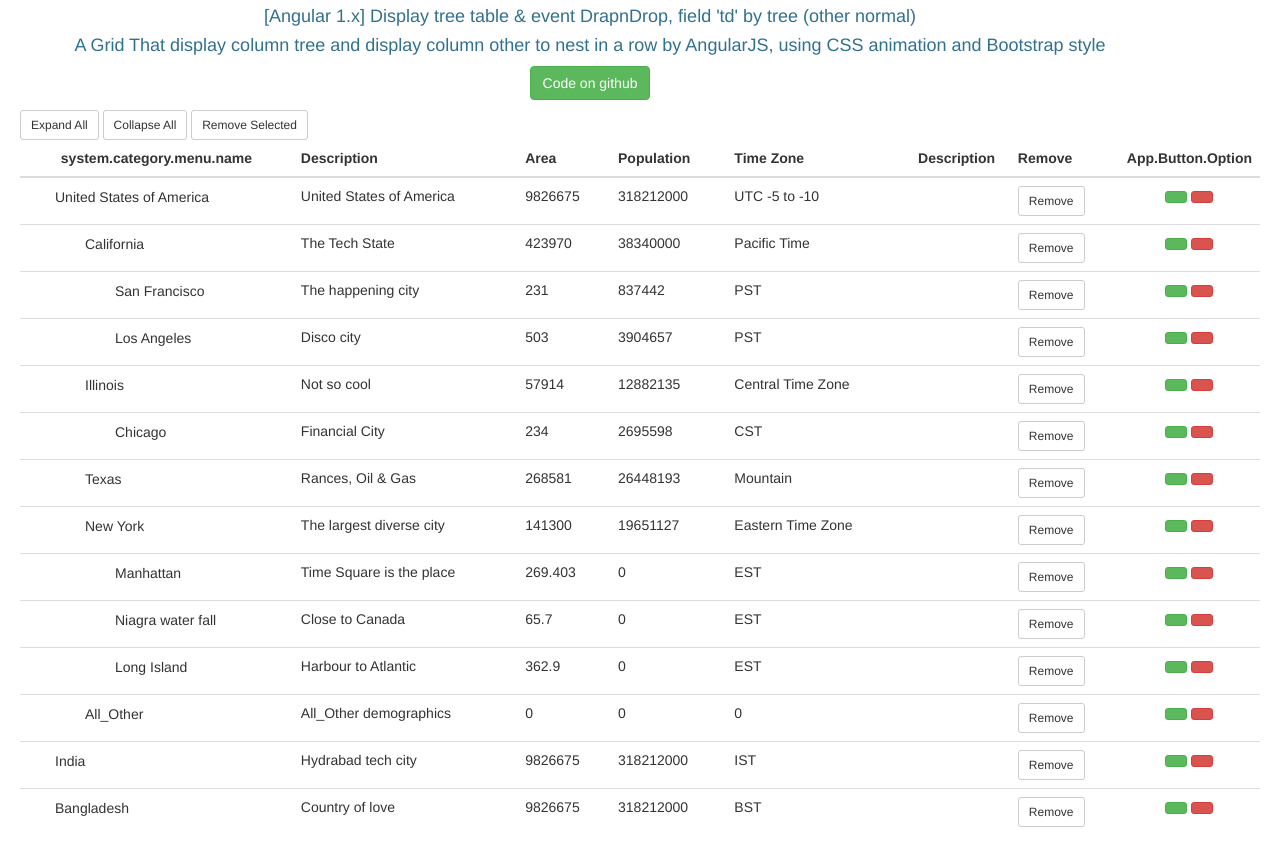
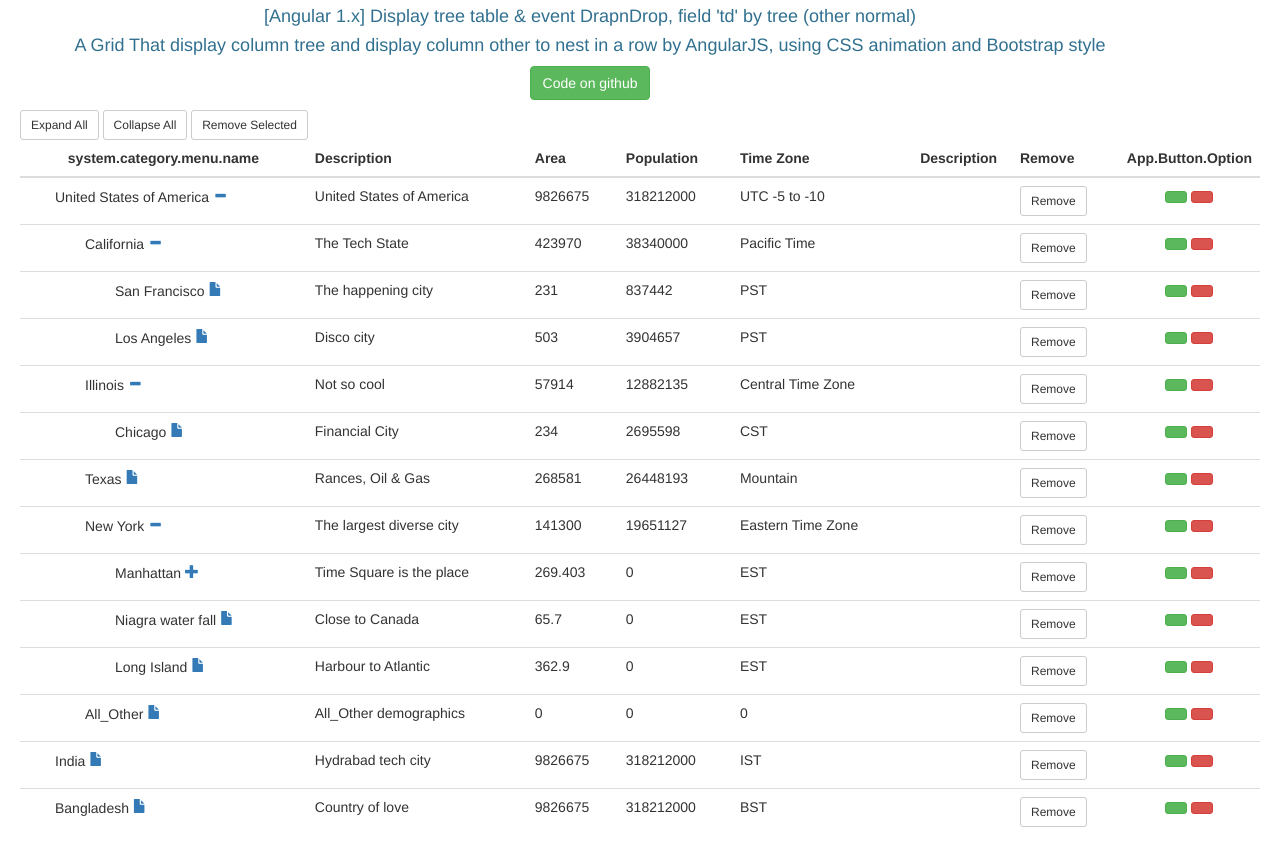
Before and after one commit to thienhung1989/angular-tree-dnd, a website: page demo/index.html in a window 1280 px wide. Shown: the part 83-938 px from the top of the page. Drawn offline with nearby package versions, Linux system fonts and the light colour scheme.

Commit message:
Update index.html

```diff
--- a/demo/index.html
+++ b/demo/index.html
@@ -18,11 +18,16 @@
     	<button ng-click="my_tree.expand_all()" class="btn btn-default btn-sm">Expand All</button>
     	<button ng-click="my_tree.collapse_all()" class="btn btn-default btn-sm">Collapse All</button>
 	<button ng-click="remove_branch()" class="btn btn-default btn-sm">Remove Selected</button>
-	<tree-table tree-data="tree_data" tree-control="my_tree" callbacks="callbacks" drag-enabled="true"
-		icon-leaf="none" icon-expand="fa fa-fw fa-angle-right" icon-collapse="fa fa-fw fa-angle-down"
-		column-defs="col_defs" expand-on="expanding_property"
-		on-select="my_tree_handler(branch)" on-click="my_tree_handler(branch)" data-indent="30"
-		data-indent-unit="px" data-indent-plus="15">
+	<tree-table
+		tree-data="tree_data"
+		tree-control="my_tree" drag-enabled="true"
+		column-defs="col_defs"
+		expand-on="expanding_property"
+		on-select="my_tree_handler(branch)"
+		on-click="my_tree_handler(branch)"
+		data-indent="30"
+		data-indent-unit="px"
+		data-indent-plus="15">
 	</tree-table>
 
     <script src="//ajax.googleapis.com/ajax/libs/angularjs/1.2.12/angular.js"></script>
```
